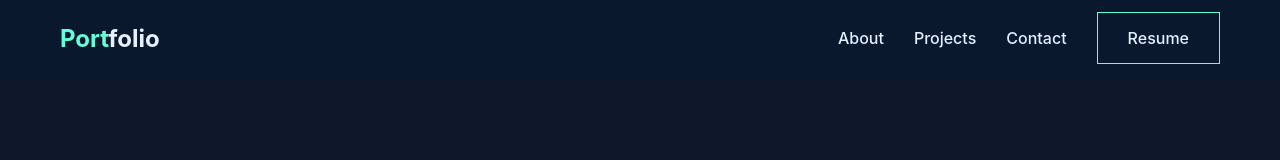
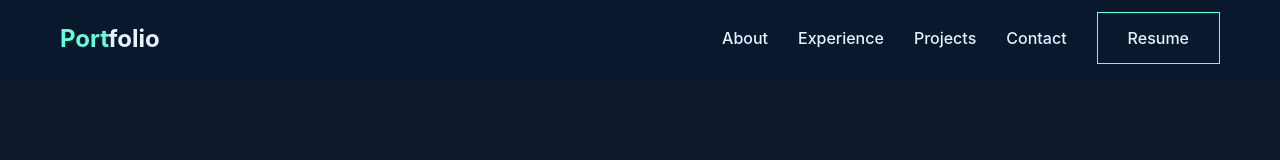
Before and after one commit to JayeshNakum04/portfolio, a plain HTML site: page index.html in a window 1280 px wide. Shown: the top 160 px of the page. Drawn offline with nearby package versions, Linux system fonts and the light colour scheme.

Commit message:
foter updated

```diff
--- a/index.html
+++ b/index.html
@@ -18,6 +18,7 @@
                     <div class="logo">Port<span>folio</span></div>
                     <ul class="nav-links">
                         <li><a href="#about">About</a></li>
+                        <li><a href="#experience">Experience</a></li>
                         <li><a href="#projects">Projects</a></li>
                         <li><a href="#contact">Contact</a></li>
                         <li><a href="#" class="cta-btn">Resume</a></li>
```
